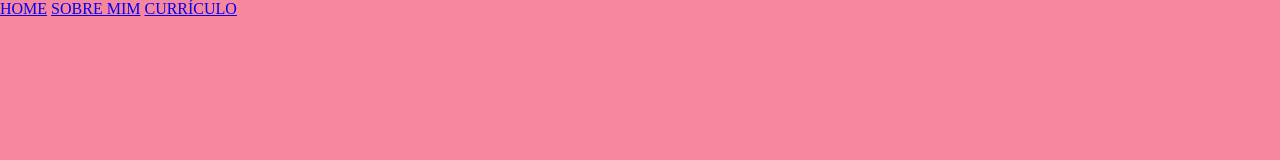
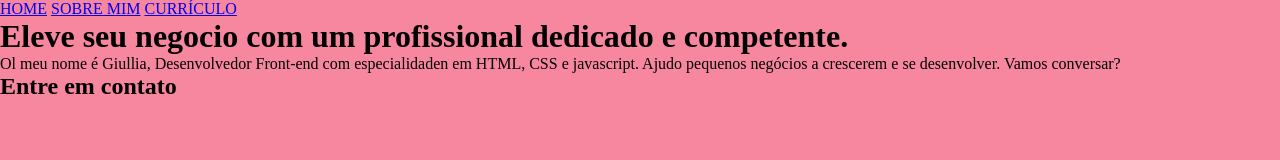
Before and after one commit to giullia3/giullia, a plain HTML site: page index.html in a window 1280 px wide. Drawn offline with Linux system fonts and the light colour scheme.

Commit message:
Add files via upload

```diff
--- a/index.html
+++ b/index.html
@@ -19,6 +19,17 @@
     </header>
     <main class="conteudo">
 
+        <section class="apresentacao-conteudo"></section></section>
+<h1 class="apresentacao-conteudo-titulo">Eleve seu negocio com um profissional dedicado e competente.
+    </h1>
+    <p class="apresentacao-conteudo-paragrafo">Ol meu nome é Giullia, Desenvolvedor Front-end com especialidaden em HTML, CSS e javascript. Ajudo pequenos negócios a crescerem e se desenvolver. Vamos conversar?</p>
+    <div class="apresentacao-links"></div>
+    <h2 class="apresentacao-links-conteudo">
+        Entre em contato
+    </h2>
+
+</div>
+</section>
     </main>
 </body>
 
```
